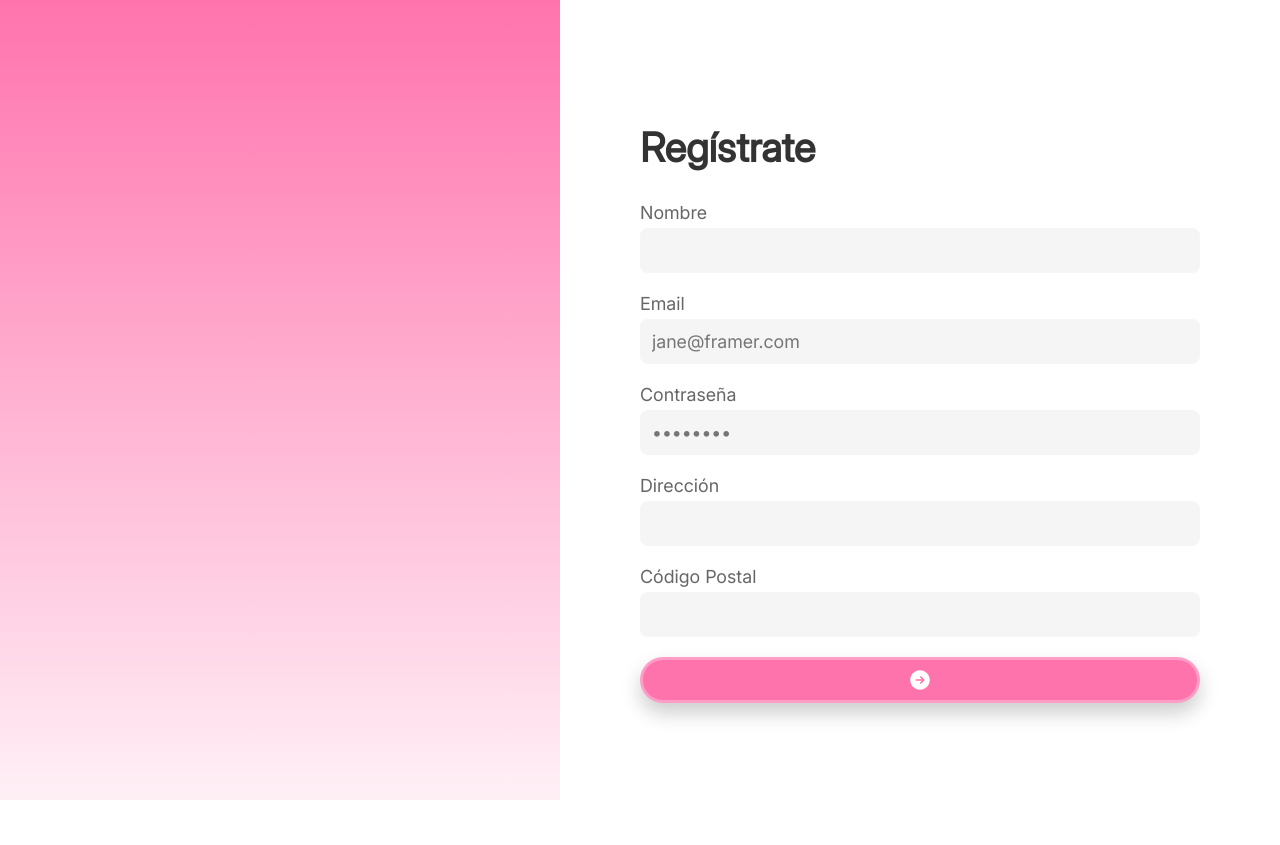
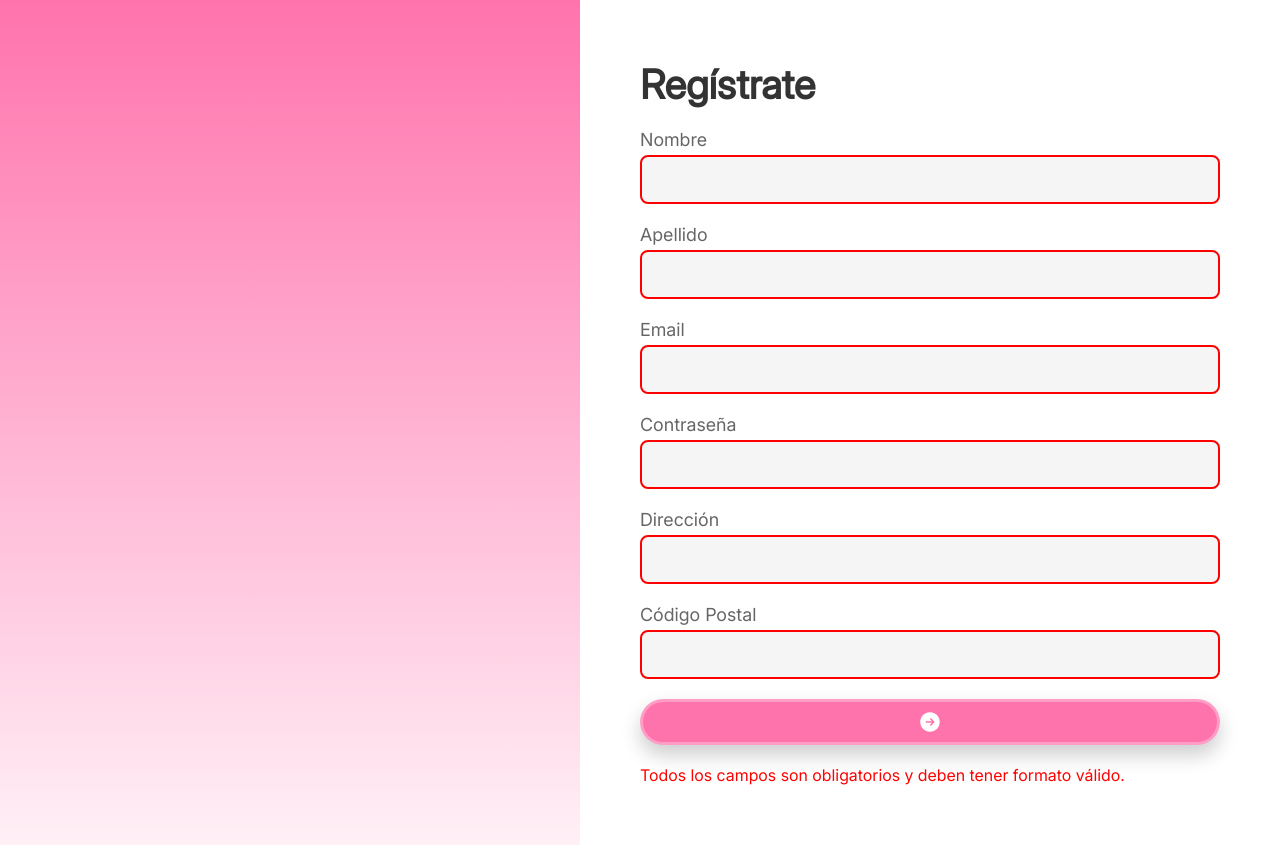
Before and after one commit to saltylettuce700/proyectowebII, an Angular app: page /registro in a window 1280 px wide. Both pictures are taken after a click on the button 920 px from the left and 680 px from the top of the page. Before the commit the page ends 800 px from the top, so only its background shows below. Built offline with nearby package versions, Linux system fonts and the light colour scheme.

Commit message:
Login completo y corregido

```diff
--- a/src/app/components/login/login.component.css
+++ b/src/app/components/login/login.component.css
@@ -111,8 +111,8 @@ form {
   position: relative;
   transition: all 0.3s ease-in-out;
   box-shadow: 0px 10px 20px rgba(0, 0, 0, 0.2);
-  padding-block: 0.5rem;
-  padding-inline: 1.25rem;
+  padding-block: 1rem;
+  padding-inline: 2rem;
   background-color: #d08ff5;
   border-radius: 9999px;
   display: flex;
--- a/src/app/components/login/login.component.html
+++ b/src/app/components/login/login.component.html
@@ -12,7 +12,7 @@
       <div class="error-message" *ngIf="errorPassword">{{ errorPassword }}</div>
       </form>
       <!-- From Uiverse.io by satyamchaudharydev -->
-      <button class="button" (click)="iniciarSesion()">
+      <button class="button" (click)="iniciarSesion()" style="margin-bottom: 10px;">
   <svg class="icon" viewBox="0 0 24 24" fill="currentColor">
     <path
       fill-rule="evenodd"
--- a/src/app/components/register/register.component.css
+++ b/src/app/components/register/register.component.css
@@ -3,14 +3,15 @@
 }
 
 body, html {
-  margin: 0;
-  padding: 0;
+  height: auto;
+  min-height: 100vh;
+  overflow-y: auto;
   font-family: 'Inter', sans-serif;
 }
 
 .container {
   display: flex;
-  height: 100vh;
+  min-height: 50vh;
 }
 
 .side-panel {
@@ -20,7 +21,7 @@ body, html {
 
 .register-form {
   flex: 1;
-  padding: 80px;
+  padding: 0px 80px 80px 10px;
   display: flex;
   font-family: 'Inter';
   flex-direction: column;
@@ -30,7 +31,7 @@ body, html {
 
 .register-form h1 {
   font-size: 40px;
-  margin-bottom: 30px;
+  margin: 0 0 20px 0;
   font-weight: bold;
   color: #333;
 }
@@ -109,6 +110,10 @@ input {
   animation: shine 1.5s ease-out infinite;
 }
 
+input.error {
+  border: 2px solid red;
+}
+
 .button::before {
   content: "";
   position: absolute;
@@ -137,4 +142,5 @@ input {
   to {
     left: 100%;
   }
+
 }
--- a/src/app/components/register/register.component.html
+++ b/src/app/components/register/register.component.html
@@ -1,27 +1,64 @@
-<div class="container">
-  <div class="side-panel"></div>
+<div class="container" style="display: flex; min-height: 100vh; overflow: auto;">
+  <div class="side-panel" style="width: 30%; background-color: #f0f0f0;"></div>
 
-  <div class="register-form">
+  <div class="register-form" style="width: 70%; padding: 60px; overflow-y: auto;">
     <h1>Regístrate</h1>
 
     <label for="name">Nombre</label>
-    <input id="name" type="text" placeholder="" />
+    <input
+      id="name"
+      type="text"
+      [(ngModel)]="nombre"
+      name="nombre"
+      [class.error]="erroresCampos.nombre"
+    />
+
+    <label for="apellido">Apellido</label>
+    <input
+      id="apellido"
+      type="text"
+      [(ngModel)]="apellido"
+      name="apellido"
+      [class.error]="erroresCampos.apellido"
+    />
 
     <label for="email">Email</label>
-    <input id="email" type="email" placeholder="jane@framer.com" />
+    <input
+      id="email"
+      type="email"
+      [(ngModel)]="email"
+      name="email"
+      [class.error]="erroresCampos.email"
+    />
 
     <label for="password">Contraseña</label>
-    <input id="password" type="password" placeholder="••••••••" />
+    <input
+      id="password"
+      type="password"
+      [(ngModel)]="password"
+      name="password"
+      [class.error]="erroresCampos.password"
+    />
 
     <label for="address">Dirección</label>
-    <input id="address" type="text" placeholder="" />
+    <input
+      id="address"
+      type="text"
+      [(ngModel)]="direccion"
+      name="direccion"
+      [class.error]="erroresCampos.direccion"
+    />
 
     <label for="postal">Código Postal</label>
-    <input id="postal" type="text" placeholder="" />
+    <input
+      id="postal"
+      type="text"
+      [(ngModel)]="cp"
+      name="cp"
+      [class.error]="erroresCampos.cp"
+    />
 
-    <!-- From Uiverse.io by satyamchaudharydev -->
-<button class="button">
-
+    <button class="button" (click)="registrarse()" style="margin-bottom: 10px;">
       <svg class="icon" viewBox="0 0 24 24" fill="currentColor">
         <path
           fill-rule="evenodd"
@@ -31,6 +68,7 @@
       </svg>
     </button>
 
-
+    <div style="margin-top: 10px; color: red;" *ngIf="mensajeError">{{ mensajeError }}</div>
+    <div style="margin-top: 10px; color: green;" *ngIf="registroExitoso">{{ mensajeExito }}</div>
   </div>
 </div>
--- a/src/app/components/register/register.component.ts
+++ b/src/app/components/register/register.component.ts
@@ -1,11 +1,136 @@
 import { Component } from '@angular/core';
+import { Router } from '@angular/router';
+import { HttpClient } from '@angular/common/http';
+import { NgModule } from '@angular/core';
+import { CommonModule } from '@angular/common';
+import { FormsModule } from '@angular/forms';
 
 @Component({
   selector: 'app-register',
-  imports: [],
+  imports: [CommonModule, FormsModule],
   templateUrl: './register.component.html',
-  styleUrl: './register.component.css'
+  styleUrl: './register.component.css',
+  standalone: true
 })
 export class RegisterComponent {
+  nombre = '';
+  apellido = '';
+  email = '';
+  password = '';
+  direccion = '';
+  cp = '';
 
+  mensajeError = '';
+  mensajeExito = '';
+  registroExitoso = false;
+
+  // Objeto para trackear errores en cada campo
+  erroresCampos = {
+    nombre: false,
+    apellido: false,
+    email: false,
+    password: false,
+    direccion: false,
+    cp: false
+  };
+
+  constructor(private http: HttpClient, private router: Router) {}
+
+  validacionCampos(): boolean {
+    // Reiniciar errores
+    this.erroresCampos = {
+      nombre: false,
+      apellido: false,
+      email: false,
+      password: false,
+      direccion: false,
+      cp: false
+    };
+
+    let valido = true;
+
+    if (!this.nombre) {
+      this.erroresCampos.nombre = true;
+      valido = false;
+    }
+    if (!this.apellido) {
+      this.erroresCampos.apellido = true;
+      valido = false;
+    }
+    if (!this.email) {
+      this.erroresCampos.email = true;
+      valido = false;
+    } else {
+      const correoValido = /^[^\s@]+@[^\s@]+\.[^\s@]+$/.test(this.email);
+      if (!correoValido) {
+        this.erroresCampos.email = true;
+        this.mensajeError = 'Formato de correo inválido.';
+        return false;
+      }
+    }
+    if (!this.password) {
+      this.erroresCampos.password = true;
+      valido = false;
+    } else {
+      const contraseñaValida = /^(?=.*[A-Z])(?=.*\d).{8,}$/.test(this.password);
+      if (!contraseñaValida) {
+        this.erroresCampos.password = true;
+        this.mensajeError = 'La contraseña debe tener al menos 8 caracteres, una mayúscula y un número.';
+        return false;
+      }
+    }
+    if (!this.direccion) {
+      this.erroresCampos.direccion = true;
+      valido = false;
+    }
+    if (!this.cp) {
+      this.erroresCampos.cp = true;
+      valido = false;
+    }
+
+    if (!valido) {
+      this.mensajeError = 'Todos los campos son obligatorios y deben tener formato válido.';
+      return false;
+    }
+
+    this.mensajeError = '';
+    return true;
+  }
+
+  registrarse() {
+    this.mensajeError = '';
+    this.mensajeExito = '';
+    this.registroExitoso = false;
+
+    if (!this.validacionCampos()) {
+      return;
+    }
+
+    const nuevoUsuario = {
+      nombre: this.nombre,
+      apellido: this.apellido,
+      email: this.email,
+      password: this.password,
+      direccion: this.direccion,
+      cp: this.cp
+    };
+
+    this.http.post('http://localhost:4242/api/register', nuevoUsuario)
+      .subscribe({
+        next: (res: any) => {
+          this.mensajeExito = res.mensaje;
+          this.registroExitoso = true;
+          // Guardar email y rol en localStorage
+          localStorage.setItem('email', res.email);
+          localStorage.setItem('rol', res.rol);
+
+          setTimeout(() => {
+            this.router.navigate(['/catalogo']);
+          }, 1500);
+        },
+        error: (error) => {
+          this.mensajeError = error.error?.error || 'Error en el registro';
+        }
+      });
+  }
 }
```
Also changed, not shown: 1 other file (tests, documents, lock files or other folders). Lines whose indentation alone changed are shown as unchanged.
